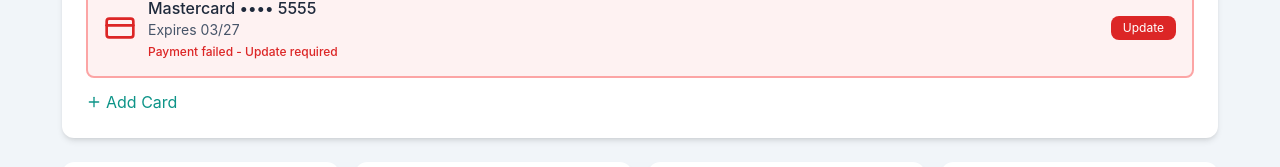
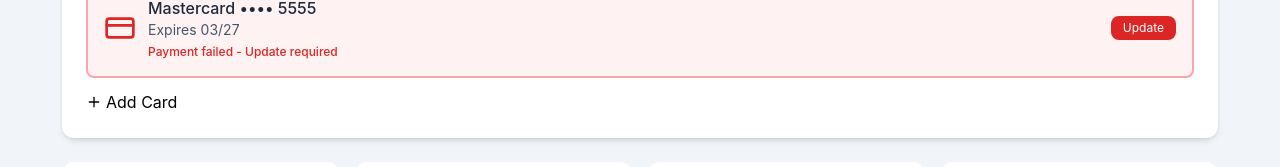
Before and after one commit to Alberto85ariel13/dental-pos, a React (Vite) app: page /portal-patient/1001 in a window 1280 px wide. Shown: the part 1176-1343 px from the top of the page. Built offline with nearby package versions, Linux system fonts and the light colour scheme.

Commit message:
improve css

```diff
--- a/src/pages/PatientPortal.jsx
+++ b/src/pages/PatientPortal.jsx
@@ -595,7 +595,7 @@ const DentalManagementSystem = () => {
           ))}
           <button
             onClick={() => setShowCardModal(true)}
-            className="text-teal-600 hover:text-teal-700 flex items-center gap-1 mt-2"
+            className="text-black flex items-center gap-1 mt-2"
           >
             <Plus className="w-4 h-4" />
             Add Card
```
